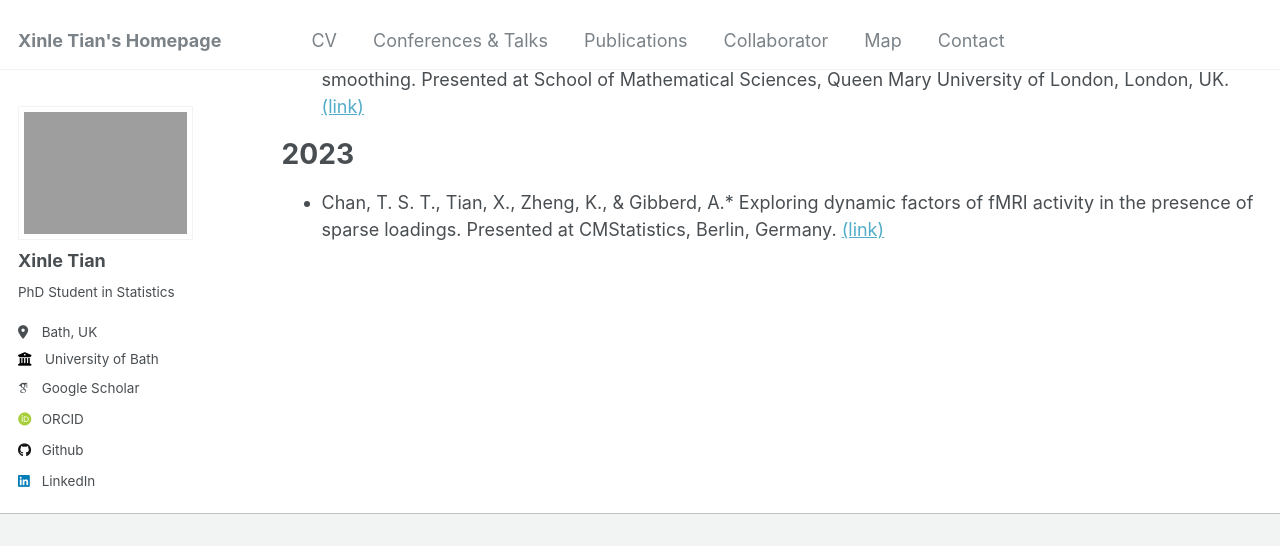
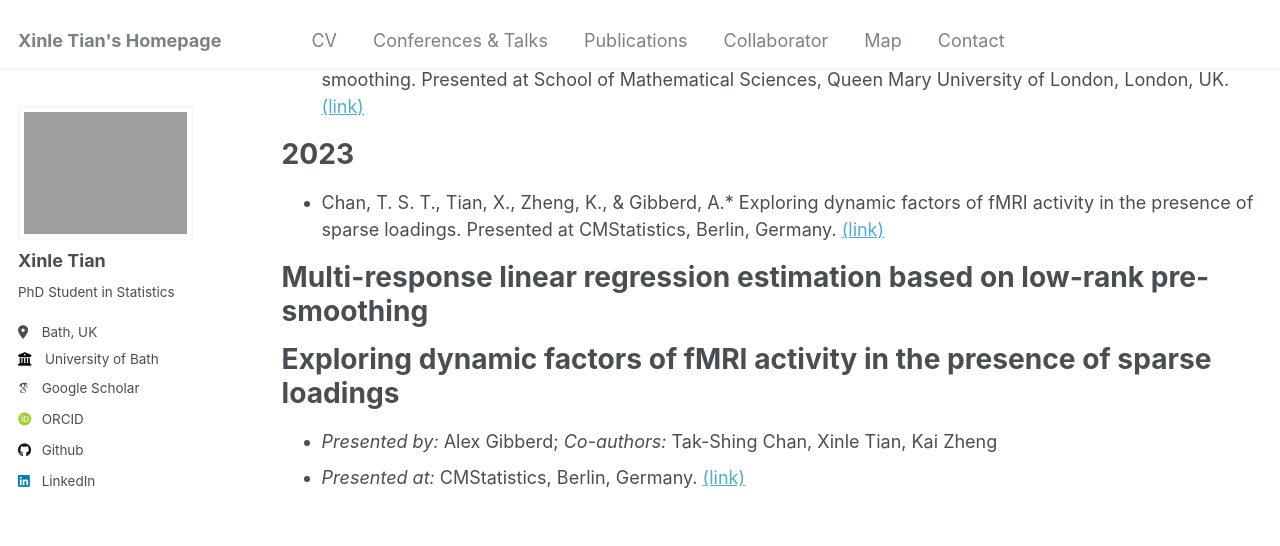
Before and after one commit to xinlet/xinlet.github.io, a Jekyll site: the page built from _pages/talks.md, in a window 1280 px wide and 900 px high, scrolled down 572 px, cut to the strip 0-546 px from the top of the window. Built offline with Jekyll 4.4.1, drawn with Linux system fonts in a browser that asks for light colours; some web fonts are replaced.

Commit message:
Update talks.md

```diff
--- a/_pages/talks.md
+++ b/_pages/talks.md
@@ -23,3 +23,13 @@ author_profile: true
 2023
 ======
 * Chan, T. S. T., Tian, X., Zheng, K., & Gibberd, A.* Exploring dynamic factors of fMRI activity in the presence of sparse loadings. Presented at CMStatistics, Berlin, Germany. [(link)](https://www.cmstatistics.org/CMStatistics2023/programme.php)
+
+
+Multi-response linear regression estimation based on low-rank pre-smoothing
+====
+
+
+Exploring dynamic factors of fMRI activity in the presence of sparse loadings
+====
+* *Presented by:* Alex Gibberd; *Co-authors:* Tak-Shing Chan, Xinle Tian, Kai Zheng
+* *Presented at:* CMStatistics, Berlin, Germany. [(link)](https://www.cmstatistics.org/CMStatistics2023/programme.php)
```
